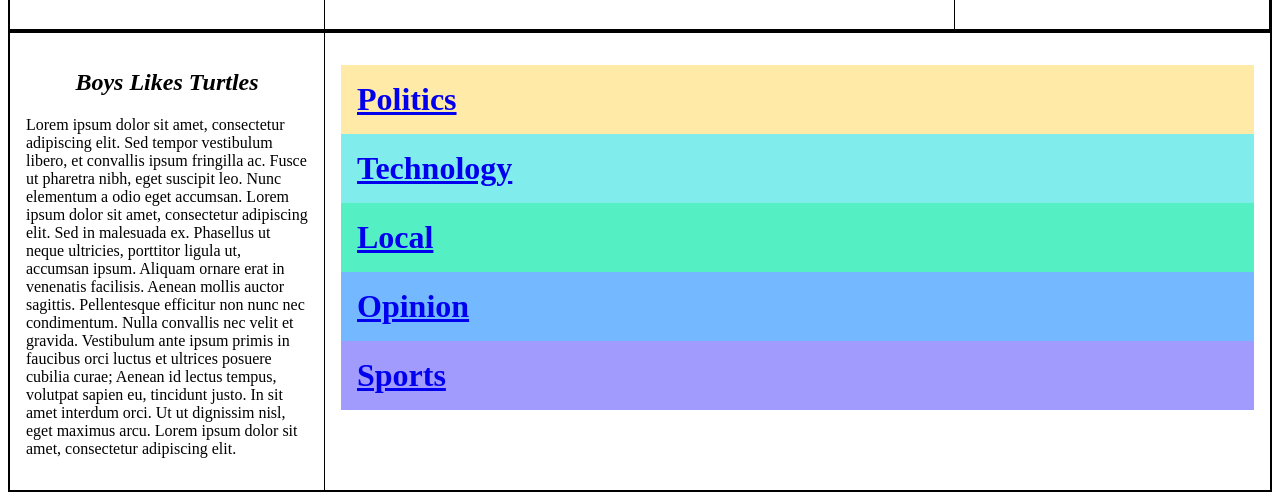
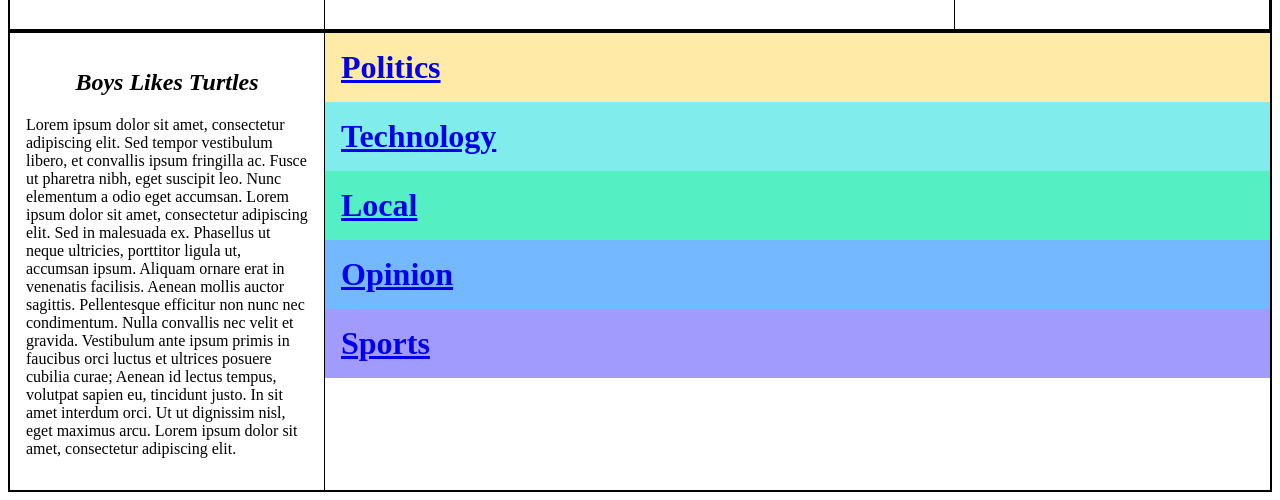
Before and after one commit to shaynguyen/Intro-Web-Dev-v2, a plain HTML site: page PROJECT_HTMLCSS/index.html in a window 1280 px wide. Shown: the part 674-1174 px from the top of the page. Drawn offline with Linux system fonts and the light colour scheme.

Commit message:
Fixed "News Time" section - remove margins/padding

```diff
--- a/PROJECT_HTMLCSS/styles.css
+++ b/PROJECT_HTMLCSS/styles.css
@@ -53,6 +53,8 @@ img {
   font-weight: bold;
   display: flex;
   flex-flow: column wrap;
+  margin: 0;
+  padding: 0;
 }
 
 .topics-item {
```
Also changed, not shown: PROJECT_HTMLCSS/index.html (+0 -1 lines).
